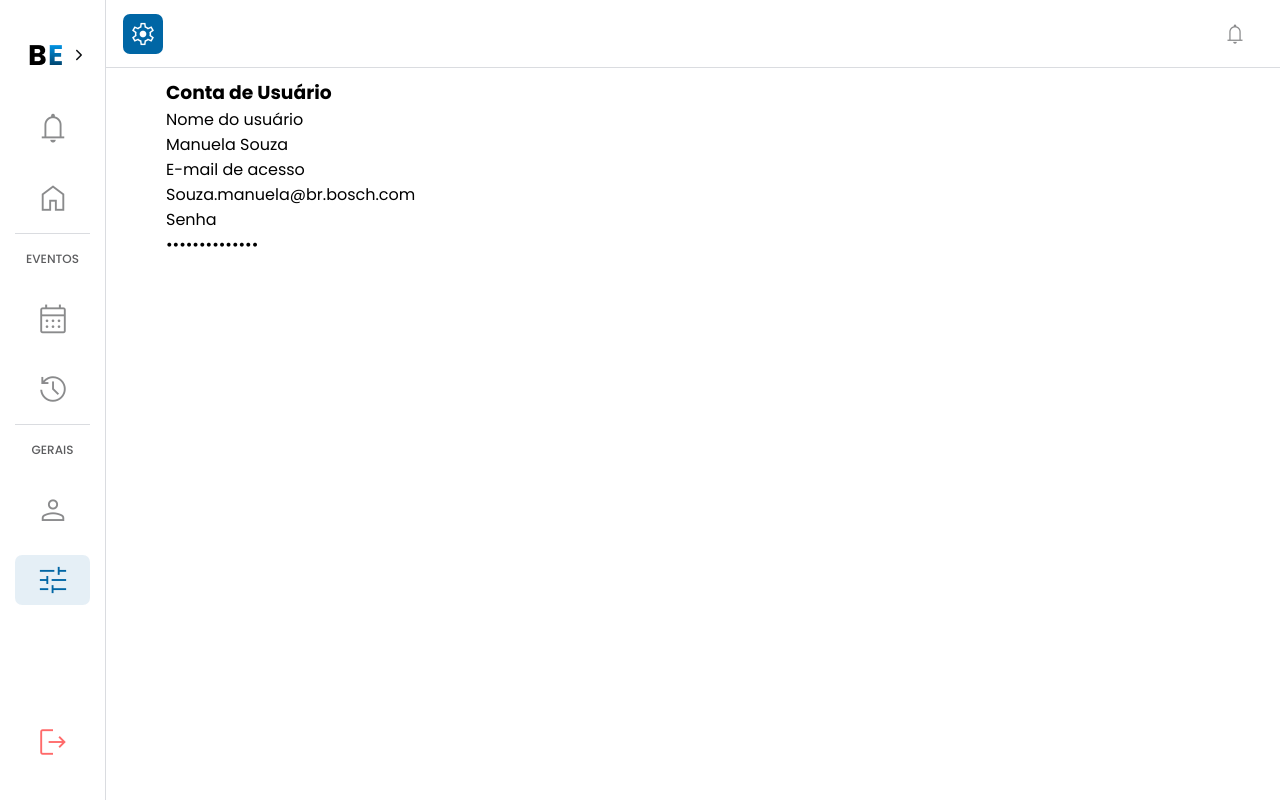
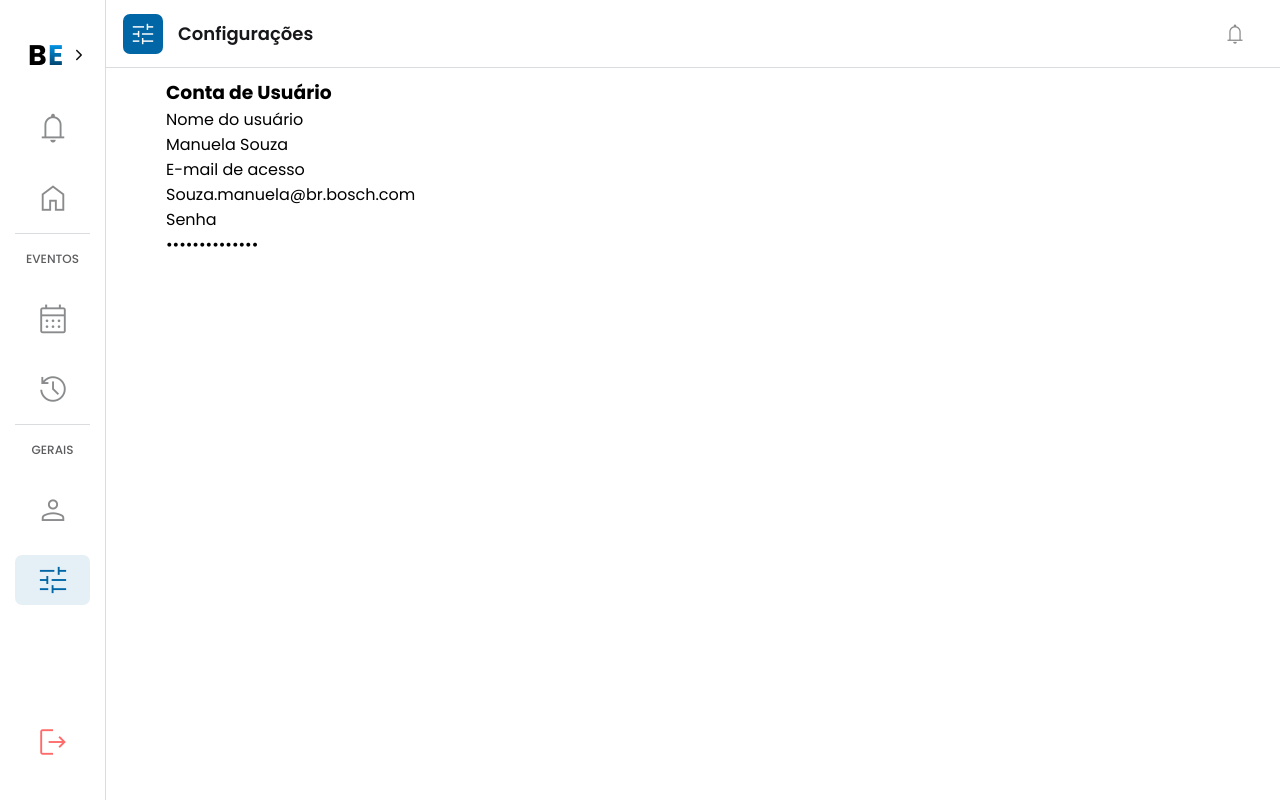
Before and after one commit to EsyProject/EsyFrontend, a React (Vite) app: page /settings in a window 1280 px wide. Built offline with nearby package versions, Linux system fonts and the light colour scheme.

Commit message:
feat: icon change past in the navbar

```diff
--- a/src/pages/Settings/Settings.jsx
+++ b/src/pages/Settings/Settings.jsx
@@ -10,7 +10,11 @@ const Settings = () => {
 
   return (
     <div className={`historic-container ${sidebarOpen ? "sidebar-open" : ""}`}>
-      <Navbar currentPageIcon="settings" activePage="settings" />
+      <Navbar
+        currentPageIcon="tune"
+        activePage="settings"
+        navigationText="Configurações"
+      />
 
       <Sidebar
         activePage="settings"
```
